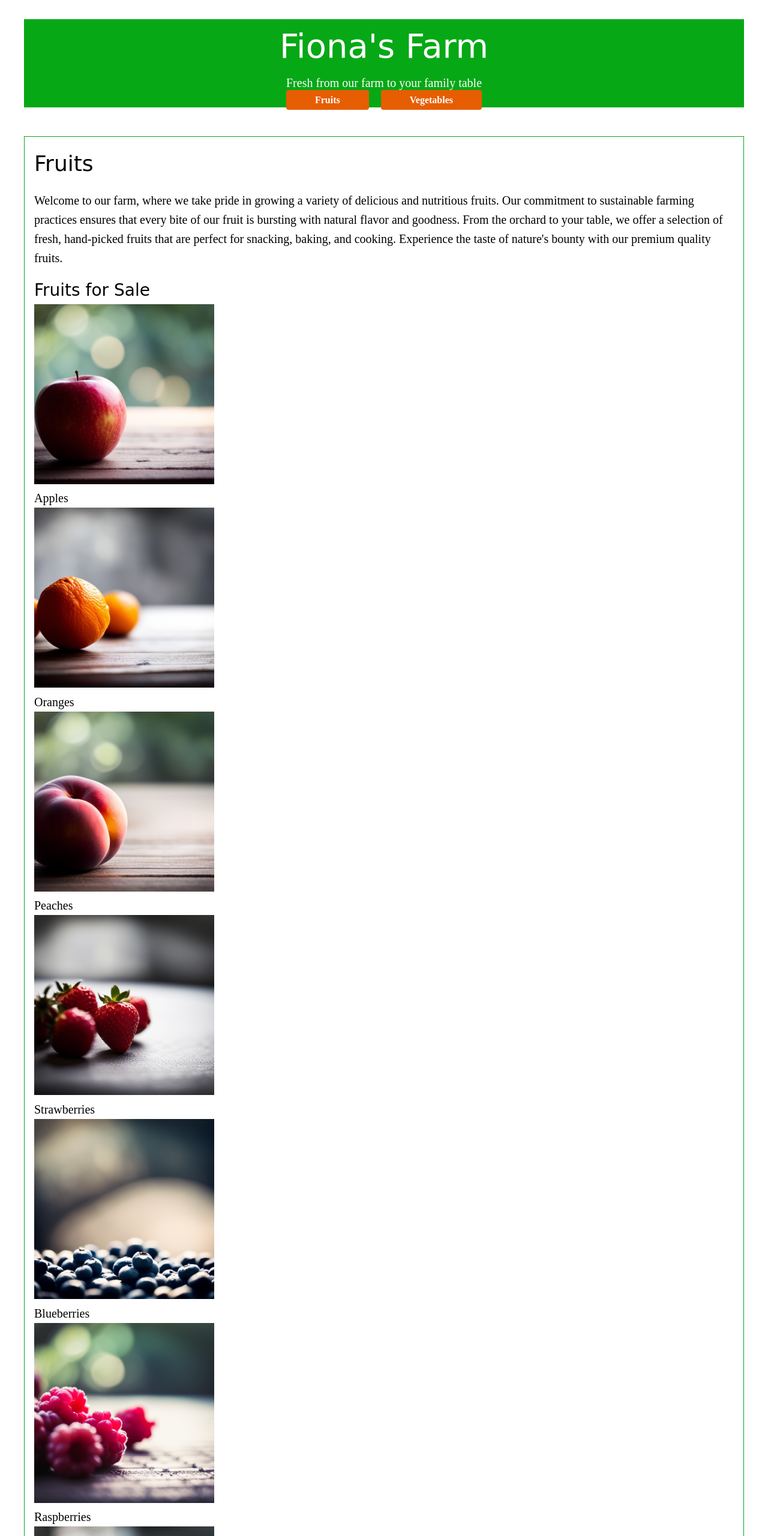
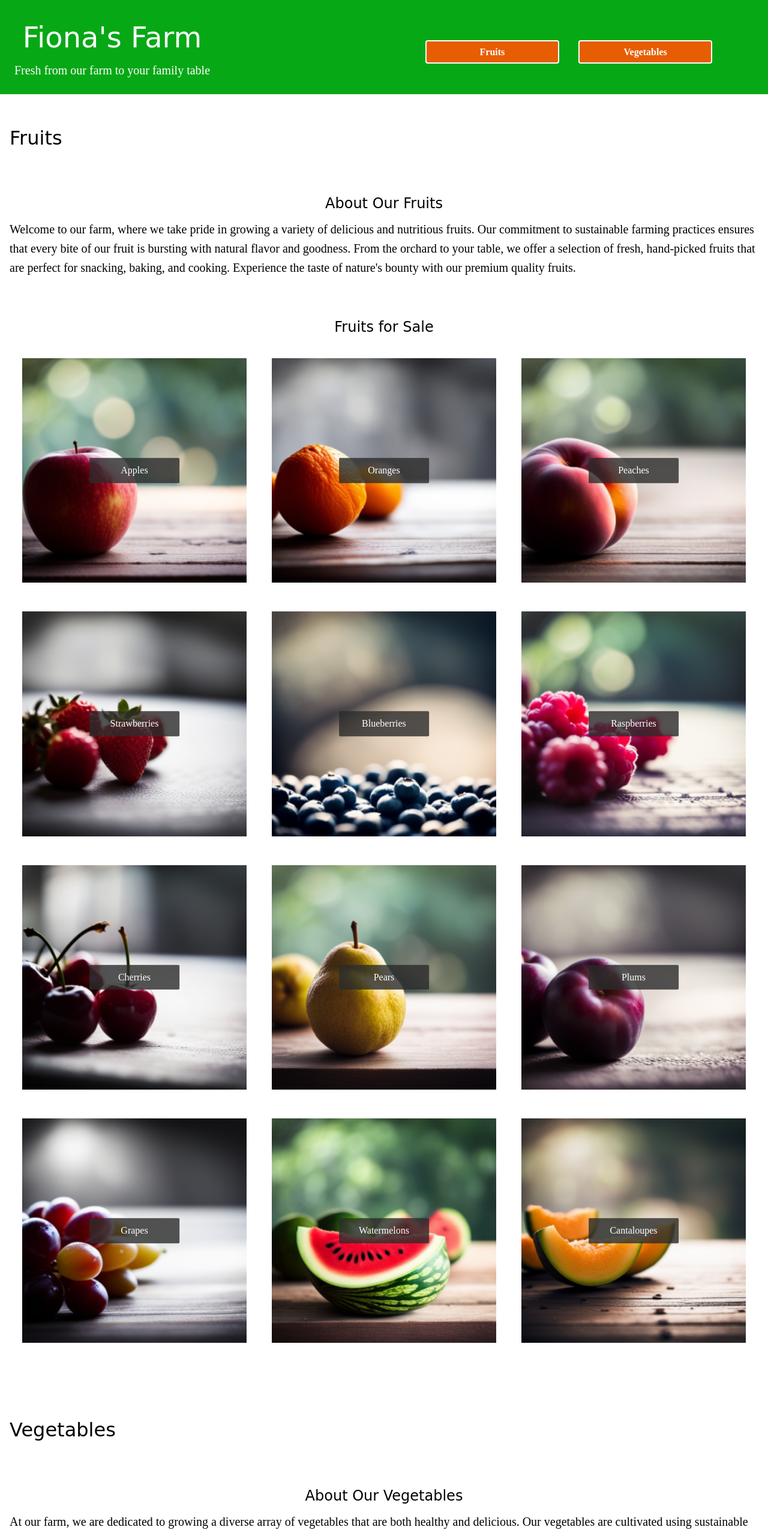
Before and after one commit to hansontram/farm, a plain HTML site: page index.html in a window 1280 px wide. Shown: the top 2560 px of the page at 60% size. Drawn offline with Linux system fonts and the light colour scheme; a web font is replaced by a local one.

Commit message:
Add final styles

```diff
--- a/index.html
+++ b/index.html
@@ -1,18 +1,19 @@
 <!DOCTYPE html>
 <html lang="en">
   <head>
-    <meta charset="UTF-8" />
-    <meta name="viewport" content="width=device-width, initial-scale=1.0" />
+    <meta charset="UTF-8">
+    <meta name="viewport" content="width=device-width, initial-scale=1.0">
     <title>Fiona's Farm</title>
-    <link rel="stylesheet" href="styles.css" />
+    <link rel="stylesheet" href="styles.css">
   </head>
   <body>
-    <!-- Header Section -->
+
     <header>
+        <div class="header-content">
           <h1>Fiona's Farm</h1>
           <p>Fresh from our farm to your family table</p>
-
-        <nav>
+        </div>
+        <nav class="button-container">
           <a href="#fruits" class="nav-button">Fruits</a>
           <a href="#vegetables" class="nav-button">Vegetables</a>
         </nav>
@@ -24,6 +25,7 @@
       <section id="fruits">
         <h2>Fruits</h2>
         <article>
+          <h3>About Our Fruits</h3>
           <p>
             Welcome to our farm, where we take pride in growing a variety of
             delicious and nutritious fruits. Our commitment to sustainable
@@ -36,56 +38,57 @@
         </article>
 
         <!-- Fruits for Sale Section -->
-        <section id="fruits-for-sale">
+        <section>
           <h3>Fruits for Sale</h3>
-
-          <div>
-            <img src="images/apples.png" alt="Apples" />
+          <div class="sale-item-containers">
+            <div class="item-container">
+              <img src="images/apples.png" alt="Apples">
               <p>Apples</p>
             </div>
-          <div>
-            <img src="images/oranges.png" alt="Oranges" />
+            <div class="item-container">
+              <img src="images/oranges.png" alt="Oranges">
               <p>Oranges</p>
             </div>
-          <div>
-            <img src="images/peaches.png" alt="Peaches" />
+            <div class="item-container">
+              <img src="images/peaches.png" alt="Peaches">
               <p>Peaches</p>
             </div>
-          <div>
-            <img src="images/strawberries.png" alt="Strawberries" />
+            <div class="item-container">
+              <img src="images/strawberries.png" alt="Strawberries">
               <p>Strawberries</p>
             </div>
-          <div>
-            <img src="images/blueberries.png" alt="Blueberries" />
+            <div class="item-container">
+              <img src="images/blueberries.png" alt="Blueberries">
               <p>Blueberries</p>
             </div>
-          <div>
-            <img src="images/raspberries.png" alt="Raspberries" />
+            <div class="item-container">
+              <img src="images/raspberries.png" alt="Raspberries">
               <p>Raspberries</p>
             </div>
-          <div>
-            <img src="images/cherries.png" alt="Cherries" />
+            <div class="item-container">
+              <img src="images/cherries.png" alt="Cherries">
               <p>Cherries</p>
             </div>
-          <div>
-            <img src="images/pears.png" alt="Pears" />
+            <div class="item-container">
+              <img src="images/pears.png" alt="Pears">
               <p>Pears</p>
             </div>
-          <div>
-            <img src="images/plums.png" alt="Plums" />
+            <div class="item-container">
+              <img src="images/plums.png" alt="Plums">
               <p>Plums</p>
             </div>
-          <div>
-            <img src="images/grapes.png" alt="Grapes" />
+            <div class="item-container">
+              <img src="images/grapes.png" alt="Grapes">
               <p>Grapes</p>
             </div>
-          <div>
-            <img src="images/watermelons.png" alt="Watermelons" />
+            <div class="item-container">
+              <img src="images/watermelons.png" alt="Watermelons">
               <p>Watermelons</p>
             </div>
-          <div>
-            <img src="images/cantalopes.png" alt="Cantaloupes" />
+            <div class="item-container">
+              <img src="images/cantalopes.png" alt="Cantaloupes">
               <p>Cantaloupes</p>
+            </div>
           </div>
         </section>
       </section>
@@ -94,6 +97,7 @@
       <section id="vegetables">
         <h2>Vegetables</h2>
         <article>
+          <h3>About Our Vegetables</h3>
           <p>
             At our farm, we are dedicated to growing a diverse array of
             vegetables that are both healthy and delicious. Our vegetables are
@@ -107,55 +111,55 @@
         </article>
 
         <!-- Vegetables for Sale Section -->
-        <section id="vegetables-for-sale">
+        <section>
           <h3>Vegetables for Sale</h3>
-          <div class="all-vegetable-container">
-            <div>
-              <img src="images/broccoli.png" alt="Broccoli" />
+          <div class="sale-item-containers">
+            <div class="item-container">
+              <img src="images/broccoli.png" alt="Broccoli">
               <p>Broccoli</p>
             </div>
-            <div>
-              <img src="images/lettuce.png" alt="Lettuce" />
+            <div class="item-container">
+              <img src="images/lettuce.png" alt="Lettuce">
               <p>Lettuce</p>
             </div>
-            <div>
-              <img src="images/eggplant.png" alt="Eggplant" />
+            <div class="item-container">
+              <img src="images/eggplant.png" alt="Eggplant">
               <p>Eggplant</p>
             </div>
-            <div>
-              <img src="images/spinach.png" alt="Spinach" />
+            <div class="item-container">
+              <img src="images/spinach.png" alt="Spinach">
               <p>Spinach</p>
             </div>
-            <div>
-              <img src="images/bean-sprout.png" alt="Bean Sprout" />
+            <div class="item-container">
+              <img src="images/bean-sprout.png" alt="Bean Sprout">
               <p>Bean Sprout</p>
             </div>
-            <div>
-              <img src="images/peas.png" alt="Peas" />
+            <div class="item-container">
+              <img src="images/peas.png" alt="Peas">
               <p>Peas</p>
             </div>
-            <div>
-              <img src="images/bell-pepper.png" alt="Bell Pepper" />
+            <div class="item-container">
+              <img src="images/bell-pepper.png" alt="Bell Pepper">
               <p>Bell Pepper</p>
             </div>
-            <div>
-              <img src="images/carrot.png" alt="Carrot" />
+            <div class="item-container">
+              <img src="images/carrot.png" alt="Carrot">
               <p>Carrot</p>
             </div>
-            <div>
-              <img src="images/potato.png" alt="Potato" />
+            <div class="item-container">
+              <img src="images/potato.png" alt="Potato">
               <p>Potato</p>
             </div>
-            <div>
-              <img src="images/cucumber.png" alt="Cucumber" />
+            <div class="item-container">
+              <img src="images/cucumber.png" alt="Cucumber">
               <p>Cucumber</p>
             </div>
-            <div>
-              <img src="images/tomato.png" alt="Tomato" />
+            <div class="item-container">
+              <img src="images/tomato.png" alt="Tomato">
               <p>Tomato</p>
             </div>
-            <div>
-              <img src="images/radish.png" alt="Radish" />
+            <div class="item-container">
+              <img src="images/radish.png" alt="Radish">
               <p>Radish</p>
             </div>
           </div>
@@ -164,15 +168,17 @@
     </main>
 
     <!-- Contact Section -->
-    <footer>
-      <section id="contact">
+    <section class="contact">
+      <div>
         <h2>Contact</h2>
         <address>
-          1234 Fake Street,<br />
-          Mesa, AZ 85111<br />
+          1234 Fake Street,<br>
+          Mesa, AZ 85111<br>
           <a href="tel:+14805551234">(480) 555-1234</a>
         </address>
-        <h3>Hours</h3>
+      </div>
+      <div>
+        <h2>Hours</h2>
         <ul>
           <li>Monday: Closed</li>
           <li>Tuesday: 6:00 AM - 2:00 PM</li>
@@ -182,8 +188,11 @@
           <li>Saturday: 6:00 AM - 9:00 PM</li>
           <li>Sunday: 6:00 AM - 5:00 PM</li>
         </ul>
+      </div>
+    </section>
+
+    <footer>
       <p>&copy; 2024 Fiona's Farm</p>
-      </section>
     </footer>
   </body>
 </html>
--- a/styles.css
+++ b/styles.css
@@ -27,7 +27,6 @@ time, mark, audio, video {
 	font: inherit;
 	vertical-align: baseline;
 }
-/* HTML5 display-role reset for older browsers */
 article, aside, details, figcaption, figure,
 footer, header, hgroup, menu, nav, section {
 	display: block;
@@ -72,10 +71,6 @@ body {
   line-height: 1.6;
 }
 
-header, main, footer {
-  max-width: 1200px;
-  margin: 0 auto;
-}
 
 h1, h2, h3 {
   font-family: var(--font-heading);
@@ -98,15 +93,27 @@ p {
   font-size: var(--h3-text-size);
   color: var(--color-black);
 }
+.button-container{
 
+    background-color: var(--color-white);
+    width: 100%;
+    display: flex;
+    flex-direction: column;
+align-items: center;
+   margin: 1rem 0 1rem 0;
+   padding-top: 1rem;
+}
 .nav-button{
     background-color: var(--color-orange);
     color: var(--color-white);
-    padding: 0.5rem 3rem;
+    padding: 0.3rem 3rem;
     border-radius: 4px;
     text-decoration: none;
     font-weight: bold;
-    margin: 0 0.5rem;
+    margin: .5rem 1rem;
+    text-align: center;
+    width: 50%;
+    border: 2px solid white;
 }
 
 a:hover {
@@ -117,6 +124,7 @@ header {
   text-align: center;
   margin-bottom: 2rem;
   background-color: var(--color-green);
+
 }
 
 header h1 {
@@ -131,38 +139,124 @@ header p {
 section {
   margin-bottom: 2rem;
 }
+section h3 {
+    text-align: center;
+    margin: 3rem 0 .5rem 0;
+}
+.sale-item-containers{
+    display: flex;
+    flex-wrap: wrap ;
+    justify-content: center;
+
+}
+.item-container{
+
+    width: 80%;
+    display: flex;
+    flex-direction: column;
+
+    margin: 1.5rem auto;
+    position: relative;
+    overflow: hidden;
+
+}
+.item-container img {
+    width: 100%;
+    height: auto;
+    display: block;
+}
+.item-container p {
+    position: absolute;
+    top: 50%;
+    left: 50%;
+    transform: translate(-50%, -50%);
+    background-color: rgba(43, 43, 43, 0.8);
+    color: var(--color-white);
+    padding: 0.5rem;
+    font-size: 1em;
+    text-align: center;
+    width: 40%;
+    box-sizing: border-box;
+    border-radius: 2px;
+}
 
 #fruits, #vegetables {
-  border: 1px solid var(--color-green);
   padding: 1rem;
+  margin: 2rem 0;
 }
 
 #contact address, #contact ul {
   font-size: var(--h3-text-size);
 }
 
-footer {
+.contact {
   text-align: center;
   padding: 1rem;
   background-color: var(--color-green);
   color: var(--color-white);
 }
+.contact h2 , .contact h3, .contact a{
+color: var(--color-white);
+}
+footer{
+    background-color: var(--color-white);
+    text-align: center;
+   padding-bottom: 1rem;
+}
+footer p{
+    color: var(--color-green);
+
+}
+
 
 /* -------------------- MEDIA QUERY (medium) -------------------------------- */
 @media (min-width: 768px) {
-  body {
-    padding: 2rem;
-  }
 
-  /* section {
-    padding: 1rem;
-  } */
+.button-container{
+display: flex;
+flex-direction: row;
+justify-content: center;
+
+}
+.nav-button{
+    width: 20%;
+}
+.sale-item-containers{
+    display: flex;
+    flex-direction: row;
+    flex-wrap: wrap;
+}
+
+.item-container{
+    width:35%;
+}
+.contact {
+    display: flex;
+    flex-direction: row;
+    justify-content: space-evenly;
+    align-items: first baseline;
+}
+
 }
 
 /* -------------------- MEDIA QUERY (large) --------------------------------- */
-@media (min-width: 992px) {
-  header {
-    margin-bottom: 3rem;
+@media (min-width: 1280px) {
+    header {
+        display: flex;
+      flex-direction: row;
+      justify-content: space-between;
+      align-items: center;
+      padding: 1.5rem 1.5rem;
+    }
+
+    .button-container {
+        width: 50%;
+      display: flex;
+      background-color: var(--color-green);
+    }
+    .item-container{
+        width: 30%;
+    }
   }
 
   h1 {
@@ -177,6 +271,7 @@ footer {
     font-size: 1.5em;
   }
 
+
   #fruits, #vegetables {
     display: flex;
     flex-wrap: wrap;
@@ -186,10 +281,13 @@ footer {
   #fruits-for-sale div, #vegetables-for-sale div {
     width: calc(33.33% - 1rem);
   }
+.contact div{
+    display: flex;
+    gap: 3rem;
 }
 
 /* -------------------- MEDIA QUERY (xl) ------------------------------------ */
-@media (min-width: 1200px) {
+@media (min-width: 1440px) {
   h1 {
     font-size: 3.5em;
   }
@@ -201,8 +299,8 @@ footer {
   h3 {
     font-size: 1.75em;
   }
+  .item-container{
+    width:23%;
+}
 
-  /* #fruits-for-sale div, #vegetables-for-sale div {
-    width: calc(25% - 1rem);
-  } */
 }
```
Lines whose indentation alone changed are shown as unchanged.
